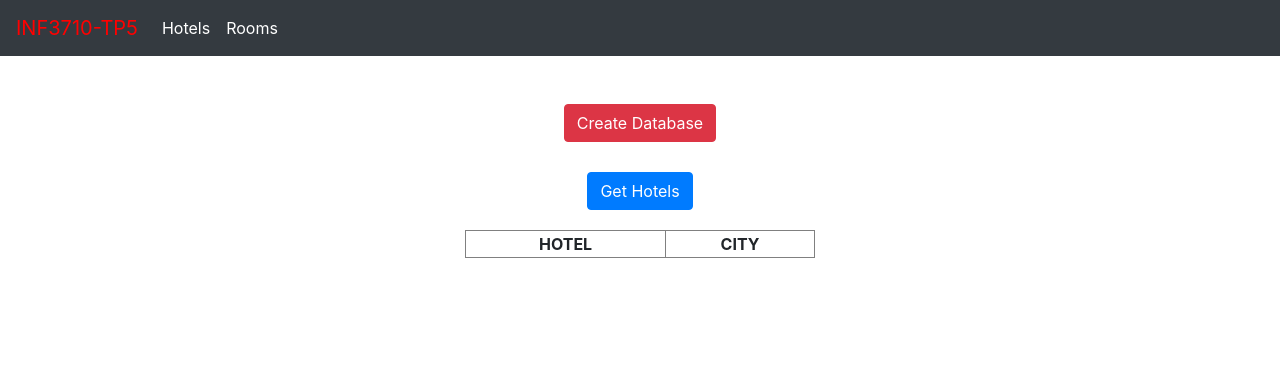
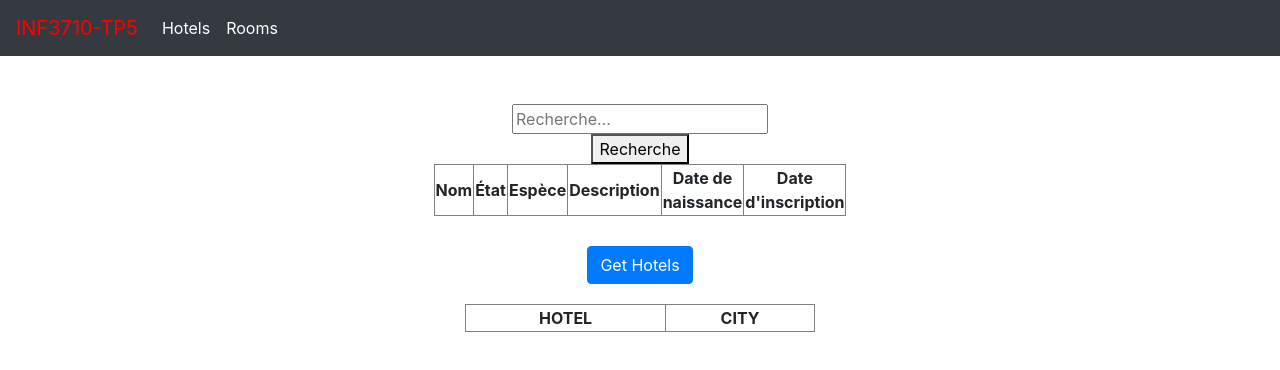
Before and after one commit to treque/inf3710tp5, an Angular app in the folder client/: page /search in a window 1280 px wide. Before the commit this address led to /. Shown: the top 370 px of the page. Built offline with nearby package versions, Linux system fonts and the light colour scheme.

Commit message:
qstn 3 faite (Hj)

```diff
--- a/client/src/app/app-routing.module.ts
+++ b/client/src/app/app-routing.module.ts
@@ -1,18 +1,20 @@
 import { NgModule } from "@angular/core";
 import { RouterModule, Routes } from "@angular/router";
 
+import { AnimalInserterComponent } from "./animal-inserter/animal-inserter.component";
 import { AppComponent } from "./app.component";
 import { HotelComponent } from "./hotel/hotel.component";
 import { RoomComponent } from "./room/room.component";
+import { SearchAnimalComponent } from "./search-animal/search-animal.component";
 import { TreatmentComponent } from "./treatment/treatment.component";
-import { AnimalInserterComponent } from "./animal-inserter/animal-inserter.component";
 
 const routes: Routes = [
   { path: "app", component: AppComponent },
   { path: "room", component: RoomComponent },
   { path: "hotel", component: HotelComponent },
   { path: "treatment", component: TreatmentComponent},
-  { path: "animalInserter", component: AnimalInserterComponent}
+  { path: "animalInserter", component: AnimalInserterComponent},
+  { path: "search", component: SearchAnimalComponent}
 ];
 
 @NgModule({
--- a/client/src/app/app.module.ts
+++ b/client/src/app/app.module.ts
@@ -1,6 +1,7 @@
 import { CommonModule } from "@angular/common";
 import { HttpClientModule } from "@angular/common/http";
 import { NgModule } from "@angular/core";
+import { FormsModule } from "@angular/forms";
 import { BrowserModule } from "@angular/platform-browser";
 import { AnimalInserterComponent } from "./animal-inserter/animal-inserter.component";
 import { AppRoutingModule } from "./app-routing.module";
@@ -8,8 +9,8 @@ import { AppComponent } from "./app.component";
 import { CommunicationService } from "./communication.service";
 import { HotelComponent } from "./hotel/hotel.component";
 import { RoomComponent } from "./room/room.component";
+import { SearchAnimalComponent } from "./search-animal/search-animal.component";
 import { TreatmentComponent } from "./treatment/treatment.component";
-
 @NgModule({
   declarations: [
     AppComponent,
@@ -17,12 +18,14 @@ import { TreatmentComponent } from "./treatment/treatment.component";
     HotelComponent,
     AnimalInserterComponent,
     TreatmentComponent,
+    SearchAnimalComponent,
   ],
   imports: [
     CommonModule,
     BrowserModule,
     HttpClientModule,
     AppRoutingModule,
+    FormsModule,
   ],
   providers: [CommunicationService],
   bootstrap: [AppComponent],
--- a/client/src/app/search-animal/search-animal.component.html
+++ b/client/src/app/search-animal/search-animal.component.html
@@ -1 +1,25 @@
-<div (click)="searchAnimal('a')"> AAAAAAAAAAAAAAAAA </div>
+<form #f="ngForm" (ngSubmit)="searchAnimal(input.value)" novalidate>
+    <input [(ngModel)]="username" name="Username" ngModel required #first="ngModel" placeholder="Recherche..." autocomplete="off" #input><br/>
+    <button class="button"><span>Recherche </span></button>
+  </form>
+
+  <table id ="ht" align="center" border="1" width="350">
+    <thead>
+        <th> Nom </th>
+        <th> État </th>
+        <th> Espèce </th>
+        <th> Description </th>
+        <th> Date de naissance </th>
+        <th> Date d'inscription </th>
+    </thead>
+    <tbody>
+        <tr *ngFor="let animal of _animals">
+                <td> {{animal.nom}}</td>
+                <td> {{animal.etat}}</td>
+                <td> {{animal.espece}}</td>
+                <td> {{animal.descr}}</td>
+                <td> {{animal.datenaissance}}</td>
+                <td> {{animal.dateins}}</td>
+        </tr>
+    </tbody>
+</table>
--- a/client/src/app/search-animal/search-animal.component.ts
+++ b/client/src/app/search-animal/search-animal.component.ts
@@ -9,13 +9,30 @@ import { SearchAnimalService } from "../services/search-animal.service";
 })
 export class SearchAnimalComponent {
 
-  public constructor(private searchAnimalService: SearchAnimalService) {}
+  private _animals: Animal[];
+
+  public constructor(private searchAnimalService: SearchAnimalService) {
+    this._animals = [];
+  }
 
   public searchAnimal(name: string): void {
+    console.log(name);
     this.searchAnimalService.searchAnimal(name).toPromise()
     .then((res: Animal[]) => {
       console.log(res);
-    });
+      this._animals = [];
+      for (const animal of res) {
+        this._animals.push({    animid: animal.animid,
+                                nom: animal.nom,
+                                etat: animal.etat,
+                                espece: animal.espece,
+                                descr: animal.descr,
+                                datenaissance: new Date(animal.datenaissance).toLocaleDateString(),
+                                dateins: new Date(animal.dateins).toLocaleDateString(),
+                                propid: animal.propid,
+                                cliniqueid: animal.cliniqueid,
+                              });
+      }    });
   }
 
 }
--- a/client/src/app/services/search-animal.service.ts
+++ b/client/src/app/services/search-animal.service.ts
@@ -13,7 +13,7 @@ export class SearchAnimalService {
   public constructor(private http: HttpClient) { }
 
   public searchAnimal(name: string): Observable<Animal[]> {
-    return this.http.post<Animal[]>(this.BASE_URL + "/animal/search", name).pipe(
+    return this.http.post<Animal[]>(this.BASE_URL + "/animal/search", [name]).pipe(
         catchError(this.handleError<Animal[]>("")),
     );
   }
```
